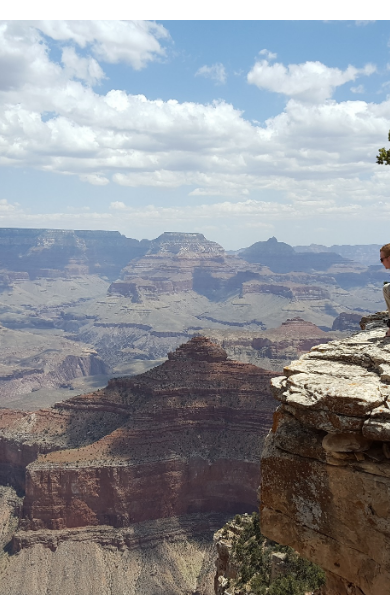
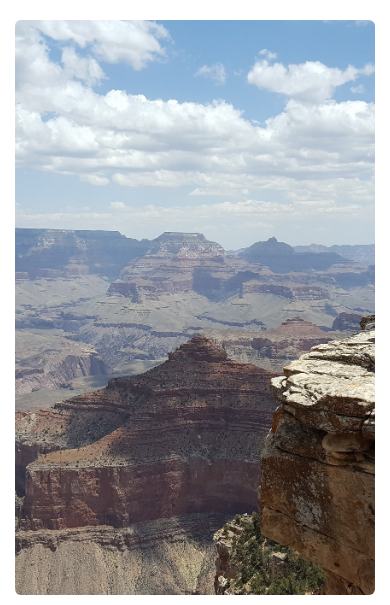
Before and after one commit to AlextheYounga/alpha-blog, a Rails app: page /about in a window 390 px wide. Shown: the part 227-832 px from the top of the page. Run offline with Rails 7, Linux system fonts and the light colour scheme; style sheets or scripts are compiled from the project's sources; some libraries are stand-ins or nearby versions; grey boxes are pictures that could not be loaded.

Commit message:
Mobile Friendly Update 1.0

```diff
--- a/app/views/pages/about.html.erb
+++ b/app/views/pages/about.html.erb
@@ -1,13 +1,14 @@
 <body>
     <main role="main">
       <!-- Main jumbotron for a primary marketing message or call to action -->
-      <div id="about-jumbo"class="jumbotron">
+      <div class="container-fluid">
+        <div id="about-jumbo"class="jumbotron"></div>
+      </div>
+
+      <div class="container" align="center">
+      <img id="headshot" <%= image_tag("roundheadshot.png", :alt => "roundheadshot") %>
 
 
-        </div>
-
-  <div class="container" align="center">
-    <img id="headshot" <%= image_tag("roundheadshot.png", :alt => "roundheadshot") %>
     <p style="text-align: left;">Top 5 Strengths: <em>Clifton StrengthsFinder	&copy;</em></p>
 <p style="text-align: left;"><strong>INPUT</strong></p>
 <p style="text-align: left;">I am inquisitive. I collect things. I collect information -- words, facts, books, theories. The world is
--- a/app/views/pages/home.html.erb
+++ b/app/views/pages/home.html.erb
@@ -9,9 +9,9 @@
     <main role="main">
       <!-- Main jumbotron for a primary marketing message or call to action -->
       <div class="jumbotron">
-         <div class="container">
+         <div class="container-fluid">
             <h1 class="display-3" id="display-3">Alex Younger</h1>
-            <p id="HeaderSub">I build websites/applications and write articles that make you think. It is what it is, and it's pretty good. </p>
+            <p class="col-xs-5" id="HeaderSub">I build websites/applications and write articles that make you think. It is what it is, and it's pretty good. </p>
           </div>
         </div>
 
```
Also changed, not shown: app/views/pages/readinglist.html.erb (+6 -1 lines).
